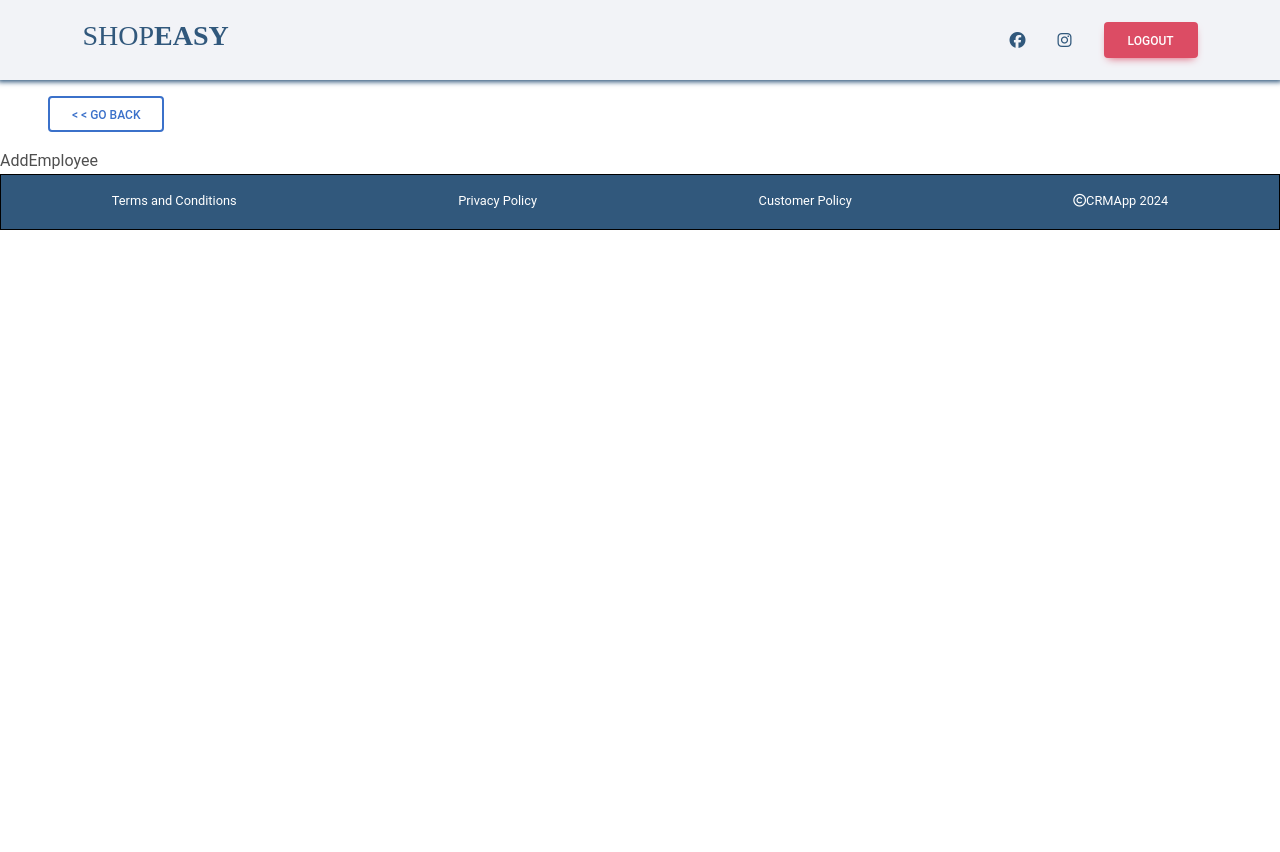
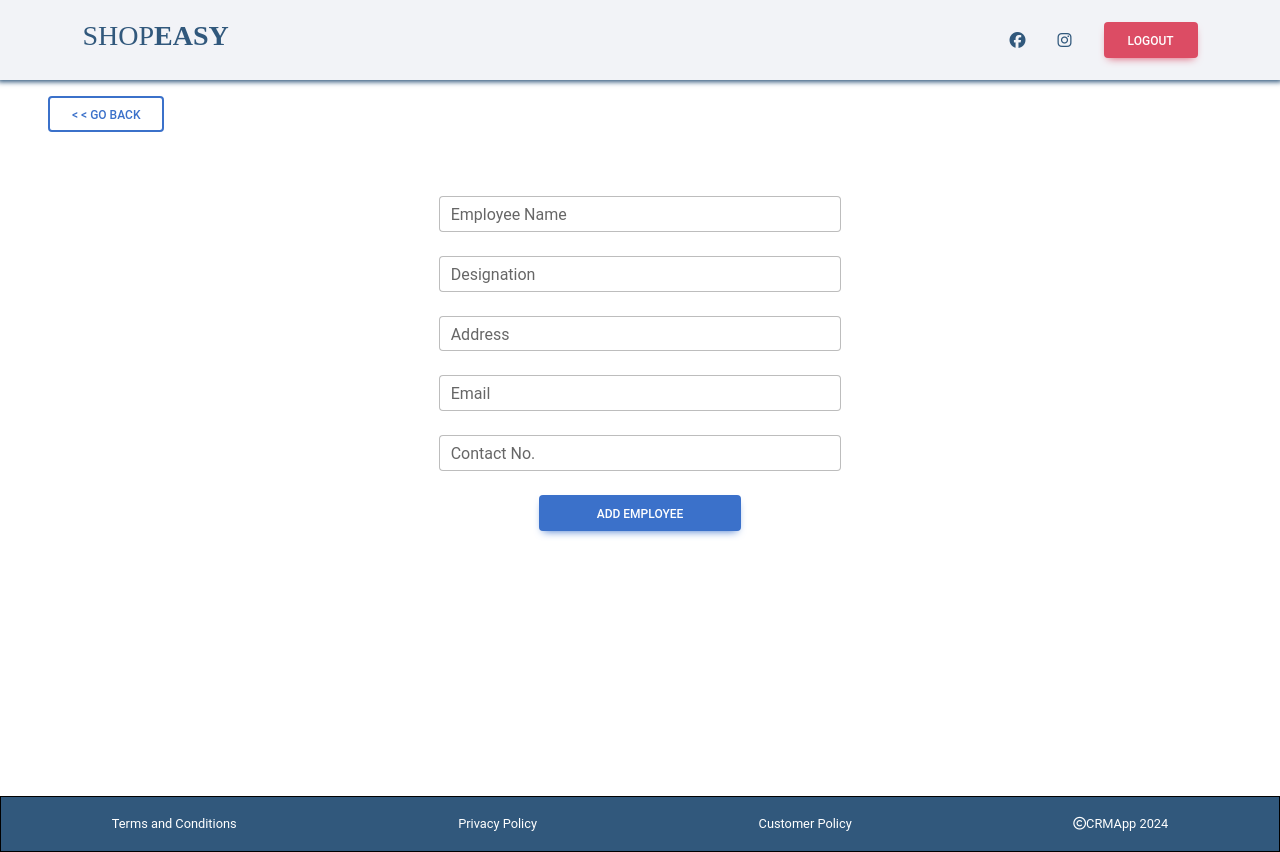
Before and after one commit to AkarshAB/CRM--Frontend, a React (Create React App) app: page /Add-Employee in a window 1280 px wide. Before the commit the page ends 800 px from the top, so only its background shows below. Built offline with nearby package versions, Linux system fonts and the light colour scheme.

Commit message:
Add Employee added

```diff
--- a/src/components/AddEmployee/AddEmployee.jsx
+++ b/src/components/AddEmployee/AddEmployee.jsx
@@ -1,9 +1,127 @@
-import React from 'react'
+import React, { useState } from 'react'
 import './AddEmployee.css'
+import {
+  MDBContainer,
+  MDBRow,
+  MDBCol,
+  MDBInput,
+} from 'mdb-react-ui-kit';
+
 
 function AddEmployee() {
+
+  const [formData, setFormData] = useState({
+    shopName: '',
+    owner_name: '',
+    address: '',
+    email: '',
+    contact_no: '',
+  });
+
+  console.log(formData);
+
+  const handleSubmit = async (e) => {
+    e.preventDefault();
+    const token = localStorage.getItem('token');
+    console.log('Token:', token);
+    console.log('Form data:', formData);
+    if (!token) {
+      alert('You are not authorized');
+      return;
+    }
+
+    try {
+      const response = await axios.post(
+        'http://127.0.0.1:8000/shop_app/shops/',
+        formData,
+        {
+          headers: {
+            Authorization: `Token ${token}`
+          },
+        }
+      );
+      console.log('Response:', response.data);
+      alert('Shop added successfully:', response.data);
+      setFormData({
+        shopName: '',
+        owner_name: '',
+        address: '',
+        email: '',
+        contact_no: '',
+      });
+      alert('Shop added successfully');
+    } catch (error) {
+      console.error('Error adding shop:', error);
+      alert('Error adding shop:', error);
+    }
+  };
+
+  const handleChange = (e) => {
+    const { name, value } = e.target;
+    setFormData({ ...formData, [name]: value });
+  };
   return (
-    <div>AddEmployee</div>
+    <>
+      <MDBContainer fluid className="mt-5 shopAddWrapper col-6">
+        <section>
+          <MDBRow className="justify-content-center">
+            <MDBCol lg="8">
+              <form>
+                <MDBRow>
+                  <MDBCol>
+                    <MDBInput
+                      className="mb-4"
+                      label="Employee Name"
+                      name="shopName"
+                      onChange={handleChange}
+                    />
+                  </MDBCol>
+                </MDBRow>
+                <MDBInput
+                  className="mb-4"
+                  label="Designation"
+                  name="owner_name"
+                  value={formData.owner_name}
+                  onChange={handleChange}
+                />
+                <MDBInput
+                  className="mb-4"
+                  label="Address"
+                  name="address"
+                  value={formData.address}
+                  onChange={handleChange}
+                />
+                <MDBInput
+                  className="mb-4"
+                  label="Email"
+                  type="email"
+                  name="email"
+                  value={formData.email}
+                  onChange={handleChange}
+                />
+                <MDBInput
+                  className="mb-4"
+                  label="Contact No."
+                  type="tel"
+                  name="contact_no"
+                  value={formData.contact_no}
+                  onChange={handleChange}
+                />
+                <div className="text-center">
+                  <button
+                    className="btn btn-primary col-6"
+                    type="submit"
+                    onClick={handleSubmit}
+                  >
+                    Add Employee
+                  </button>
+                </div>
+              </form>
+            </MDBCol>
+          </MDBRow>
+        </section>
+      </MDBContainer>
+    </>
   )
 }
 
--- a/src/components/Inventory/Inventory.jsx
+++ b/src/components/Inventory/Inventory.jsx
@@ -66,7 +66,10 @@ function Inventory() {
 
   return (
     <>
-      <div style={{ height: '83vh', width: '' }} className='my-auto mx-5 d-flex justify-content-center align-items-center '>
+      <div className='mx-5 mb-0'>
+        <button className='btn btn-primary'>Add Products</button>
+      </div>
+      <div style={{ height: '83vh', width: '' }} className='my-auto mx-5 d-flex justify-content-center mt-3'>
         <DataGrid className='border '
           rows={rows}
           columns={columns}
--- a/src/components/ShopPage/ShopProfile.jsx
+++ b/src/components/ShopPage/ShopProfile.jsx
@@ -39,13 +39,13 @@ function ShopProfile() {
             </div>
           </div>
           <div className="col-4 homeRight">
-            <h5 className='text-center shopsSection mb-3'>SHOPS</h5>
+
+            <p><Link to={'/Add-Employee'}>Add Employees</Link></p>
             <p><Link to={'/inventory'}>Inventory</Link></p>
             <p><Link to={'/billing'}>Billing</Link></p>
             <p><Link to={'/stocks'}>Stocks</Link></p>
             <p><Link to={'/service-requests'}>Service Requests</Link></p>
             <Link to={'/BillingHistory'}> <button className='btn btn-primary'>Billing History</button></Link>
-            <Link to={'/Add-Employee'}> <button className='btn btn-primary'>Add Employee</button></Link>
           </div>
         </div>
       </div>
--- a/src/components/Stocks/Stocks.jsx
+++ b/src/components/Stocks/Stocks.jsx
@@ -62,7 +62,7 @@ function Stocks() {
 
   return (
     <>
-      <div style={{ height: '83vh', width: '' }} className='my-auto mx-5 d-flex justify-content-center align-items-center '>
+      <div style={{ height: '83vh', width: '' }} className='my-auto mx-5 d-flex justify-content-center mt-3 '>
         <DataGrid className='border '
           rows={rows}
           columns={columns}
```
